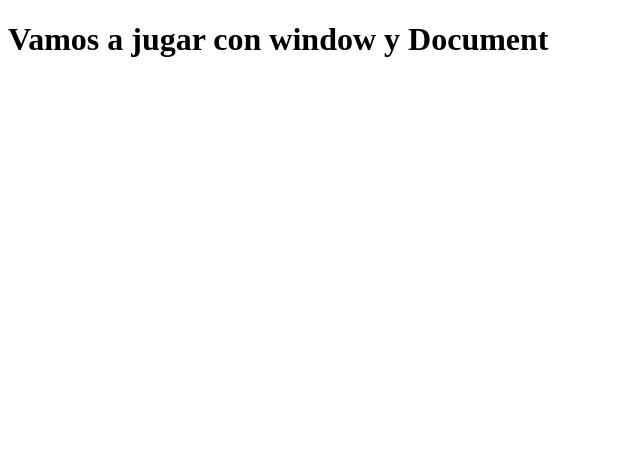
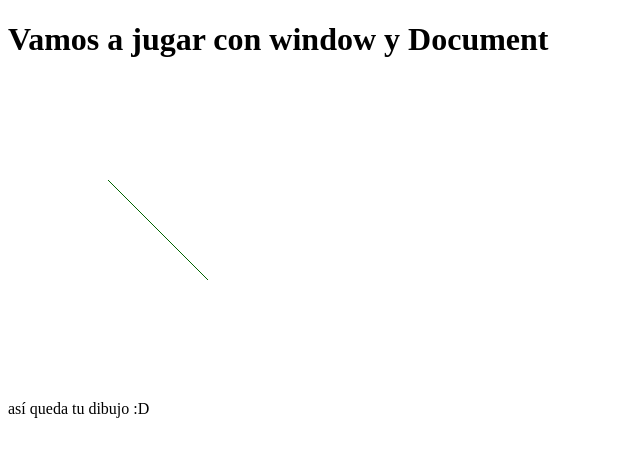
Before and after one commit to Ethousand/practica_1_ptz, a plain HTML site: page Index.html in a window 1280 px wide. Shown: the whole page, without its empty margins (0-640 px from the left). Drawn offline with Linux system fonts and the light colour scheme.

Commit message:
modificando el canvas para dibujar lineas

```diff
--- /dev/null
+++ b/DOM/Code.js
@@ -0,0 +1,16 @@
+var d = document.getElementById("dibujito");
+var lienzo = d.getContext("2d");
+console.log(lienzo);
+
+lienzo.beginPath();
+lienzo.strokeStyle = "darkgreen"
+lienzo.moveTo(100, 100);
+lienzo.lineTo(200, 200);
+lienzo.stroke();
+lienzo.closePath();
+
+
+function Drawing_lines()
+{
+
+}
--- a/Index.html
+++ b/Index.html
@@ -8,7 +8,9 @@
 </head>
 <body>
     <h1>Vamos a jugar con window y Document</h1>
-    <script src="DOM/Code.js">
-    </script>
+    <canvas width="300" height="300" id="dibujito"> </canvas>
+    <p>así queda tu dibujo :D</p>
+
+    <script src="DOM/Code.js"></script>
 </body>
 </html>
```
